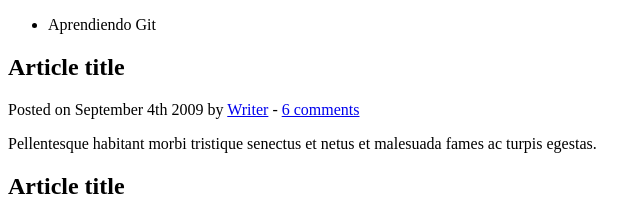
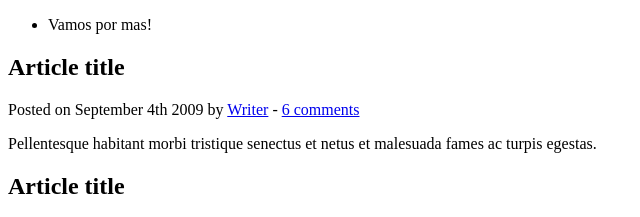
Before and after one commit to Juanse2000/demo-repo2, a plain HTML site: page index.html in a window 1280 px wide. Shown: the top 217 px of the page, 0-640 px from the left. Drawn offline with Linux system fonts and the light colour scheme.

Commit message:
Nueva modificacion al index

```diff
--- a/index.html
+++ b/index.html
@@ -12,7 +12,7 @@
 	<header>
 		<nav>
 			<ul>
-				<li>Aprendiendo Git</li>
+				<li>Vamos por mas!</li>
 			</ul>
 		</nav>
 	</header>
```
